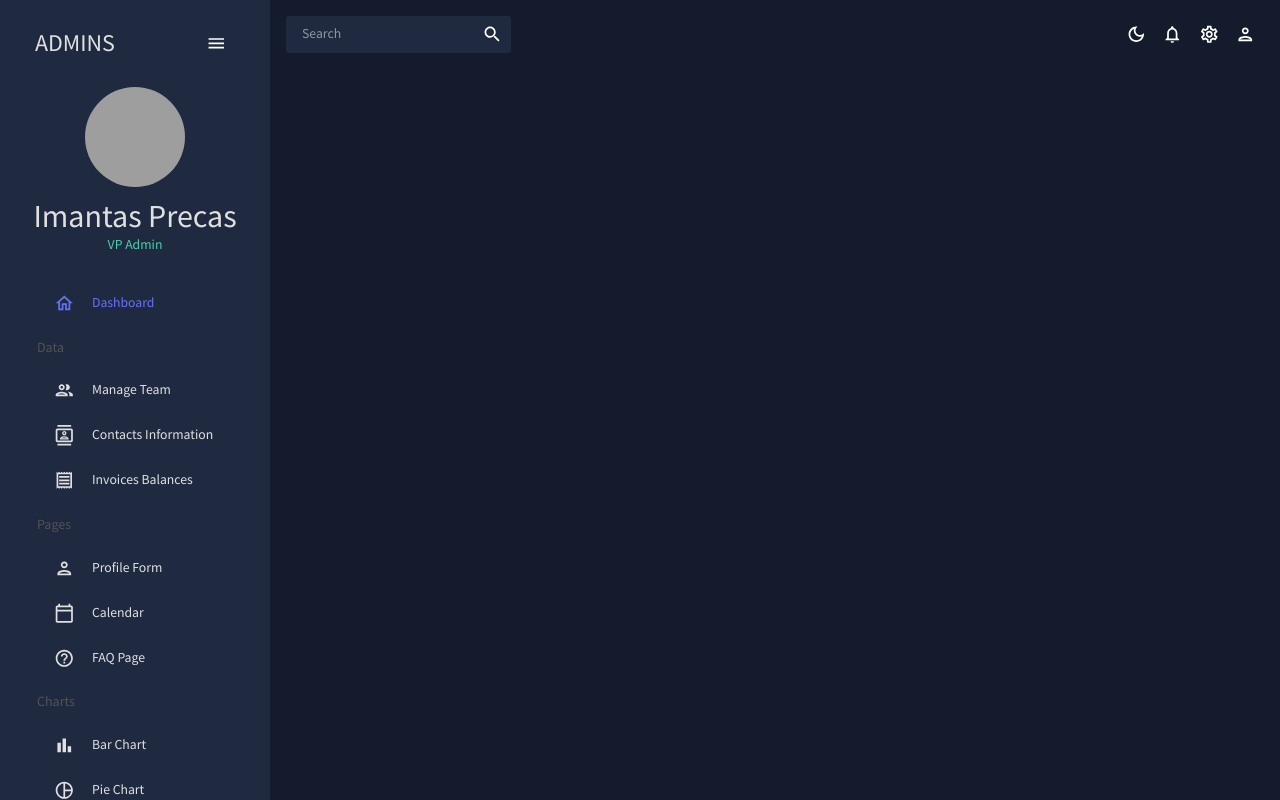
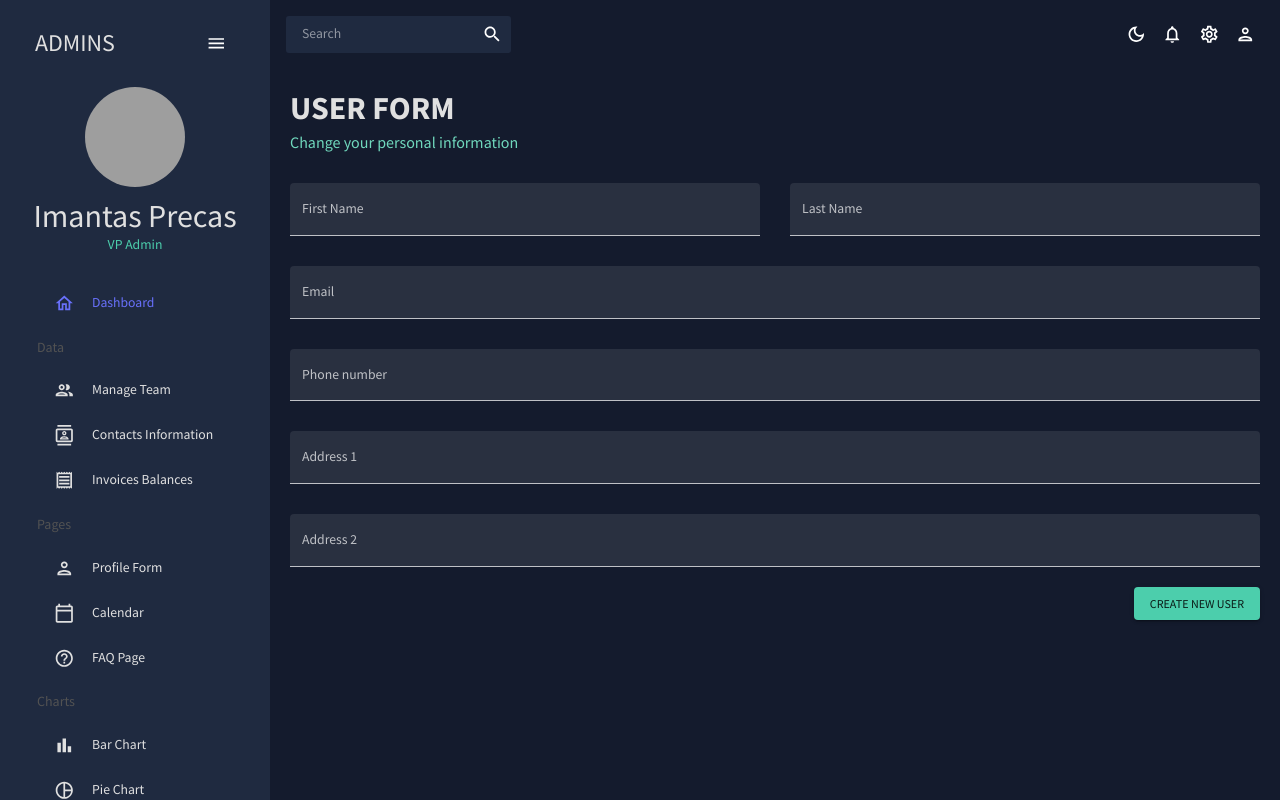
Before and after one commit to ImantasPrecas/react-admin-dashboard, a React (Create React App) app: page /form in a window 1280 px wide. Built offline with nearby package versions, Linux system fonts and the light colour scheme; grey boxes are pictures that could not be loaded.

Commit message:
forms and form validation added

```diff
--- a/package.json
+++ b/package.json
@@ -20,7 +20,7 @@
     "@testing-library/jest-dom": "^5.16.5",
     "@testing-library/react": "^13.4.0",
     "@testing-library/user-event": "^13.5.0",
-    "formic": "^0.0.10",
+    "formik": "^2.2.9",
     "react": "^18.2.0",
     "react-dom": "^18.2.0",
     "react-pro-sidebar": "^0.7.1",
--- a/src/App.js
+++ b/src/App.js
@@ -8,13 +8,13 @@
 import Team from './scenes/Team';
 import Invoices from './scenes/Invoices';
 import Contacts from './scenes/Contacts';
+import Form from './scenes/Form';
+import FAQ from './scenes/Faq';
+import Calendar from './scenes/Calendar';
 // import Bar from './scenes/Bar';
-// import Form from './scenes/Form';
 // import Line from './scenes/Line';
 // import Pie from './scenes/Pie';
-// import FAQ from './scenes/Faq';
 // import Geography from './scenes/Geography';
-// import Calendar from './scenes/calendar/Calendar';
 
 function App() {
   const [theme, colorMode] = useMode();
@@ -32,12 +32,12 @@
               <Route path='/team' element={<Team />} />
               <Route path='/contacts' element={<Contacts />} />
               <Route path='/invoices' element={<Invoices />} />
-              {/* <Route path='/form' element={<Form />} /> */}
+              <Route path='/form' element={<Form />} />
+              <Route path='/faq' element={<FAQ />} />
+              <Route path='/calendar' element={<Calendar />} />
               {/* <Route path='/bar' element={<Bar />} /> */}
               {/* <Route path='/pie' element={<Pie />} /> */}
               {/* <Route path='/line' element={<Line />} /> */}
-              {/* <Route path='/faq' element={<FAQ />} /> */}
-              {/* <Route path='/calendar' element={<Calendar />} /> */}
               {/* <Route path='/geography' element={<Geography />} /> */}
             </Routes>
           </main>
--- /dev/null
+++ b/src/scenes/Calendar/index.jsx
@@ -0,0 +1,18 @@
+import { Box, Button, TextField, useTheme, Typography } from '@mui/material';
+import useMediaQuery from '@mui/material/useMediaQuery';
+import Headers from '../../components/Headers';
+
+import { tokens } from '../../theme';
+
+function Calendar() {
+  const theme = useTheme();
+  const colors = tokens(theme.palette.mode);
+
+  return (
+    <Box m='20px'>
+      <Headers title='CALENDAR' subtitle='Personal calendar' />
+    </Box>
+  );
+}
+
+export default Calendar;
--- /dev/null
+++ b/src/scenes/Faq/index.jsx
@@ -0,0 +1,17 @@
+import { Box, Button, TextField, useTheme, Typography } from '@mui/material';
+import useMediaQuery from '@mui/material/useMediaQuery';
+import Headers from '../../components/Headers';
+import { tokens } from '../../theme';
+
+function FAQ() {
+  const theme = useTheme();
+  const colors = tokens(theme.palette.mode);
+
+  return (
+    <Box m='20px'>
+      <Headers title='FAQ' subtitle='This is your FAQ' />
+    </Box>
+  );
+}
+
+export default FAQ;
--- /dev/null
+++ b/src/scenes/Form/index.jsx
@@ -0,0 +1,148 @@
+import { Box, Button, TextField } from '@mui/material';
+import useMediaQuery from '@mui/material/useMediaQuery';
+import Headers from '../../components/Headers';
+import { Formik } from 'formik';
+import * as yup from 'yup';
+import matchers from '@testing-library/jest-dom/matchers';
+
+const phoneRegExp =
+  /^((\+[1-9]{1,4}[ -]?)|(\([0-9]{2,3}\)[ -]?)|([0-9]{2,4})[ -]?)*?[0-9]{3,4}[ -]?[0-9]{3,4}$/;
+
+const initialVaues = {
+  firstName: '',
+  lastName: '',
+  email: '',
+  contact: '',
+  address1: '',
+  address2: '',
+};
+
+const checkoutSchema = yup.object().shape({
+  firstName: yup.string().required('required'),
+  lastName: yup.string().required('required'),
+  email: yup.string().email('invalid Email').required('required'),
+  contact: yup
+    .string()
+    .matches(phoneRegExp, 'Phone number is invalid')
+    .required('required'),
+  address1: yup.string().required('required'),
+  address2: yup.string().required('required'),
+});
+
+function Form() {
+  const isNonMobile = useMediaQuery('(min-width: 600px)');
+
+  const handleFormSubmit = (values) => {
+    console.log(values);
+  };
+
+  return (
+    <Box m='20px'>
+      <Headers title='USER FORM' subtitle='Change your personal information' />
+      <Formik
+        onSubmit={handleFormSubmit}
+        initialValues={initialVaues}
+        validationSchema={checkoutSchema}
+      >
+        {({ values, errors, touched, handleBlur, handleChange, handleSubmit }) => (
+          <form onSubmit={handleSubmit}>
+            <Box
+              display='grid'
+              gap='30px'
+              gridTemplateColumns='repeat(4,minmax(0, 1fr))'
+              sx={{
+                '$ > div': { gridColumn: isNonMobile ? undefined : 'span 4' },
+              }}
+            >
+              <TextField
+                fullWidth
+                variant='filled'
+                type='text'
+                name='firstName'
+                label='First Name'
+                onBlur={handleBlur}
+                onChange={handleChange}
+                value={values.firstName}
+                error={!!touched.firstName && !!errors.firstName}
+                helperText={touched.firstName && errors.firstName}
+                sx={{ gridColumn: 'span 2' }}
+              />
+              <TextField
+                fullWidth
+                variant='filled'
+                type='text'
+                name='lastName'
+                label='Last Name'
+                onBlur={handleBlur}
+                onChange={handleChange}
+                value={values.lastName}
+                error={!!touched.lastName && !!errors.lastName}
+                helperText={touched.lastName && errors.lastName}
+                sx={{ gridColumn: 'span 2' }}
+              />
+              <TextField
+                fullWidth
+                variant='filled'
+                type='email'
+                name='email'
+                label='Email'
+                onBlur={handleBlur}
+                onChange={handleChange}
+                value={values.email}
+                error={!!touched.email && !!errors.email}
+                helperText={touched.email && errors.email}
+                sx={{ gridColumn: 'span 4' }}
+              />
+              <TextField
+                fullWidth
+                variant='filled'
+                type='contact'
+                name='contact'
+                label='Phone number'
+                onBlur={handleBlur}
+                onChange={handleChange}
+                value={values.contact}
+                error={!!touched.contact && !!errors.contact}
+                helperText={touched.contact && errors.contact}
+                sx={{ gridColumn: 'span 4' }}
+              />
+              <TextField
+                fullWidth
+                variant='filled'
+                type='address1'
+                name='address1'
+                label='Address 1'
+                onBlur={handleBlur}
+                onChange={handleChange}
+                value={values.address1}
+                error={!!touched.address1 && !!errors.address1}
+                helperText={touched.address1 && errors.address1}
+                sx={{ gridColumn: 'span 4' }}
+              />
+              <TextField
+                fullWidth
+                variant='filled'
+                type='address2'
+                name='address2'
+                label='Address 2'
+                onBlur={handleBlur}
+                onChange={handleChange}
+                value={values.address2}
+                error={!!touched.address2 && !!errors.address2}
+                helperText={touched.address2 && errors.address2}
+                sx={{ gridColumn: 'span 4' }}
+              />
+            </Box>
+            <Box display='flex' justifyContent='end' mt='20px'>
+              <Button type='submit' color='secondary' variant='contained'>
+                Create New User
+              </Button>
+            </Box>
+          </form>
+        )}
+      </Formik>
+    </Box>
+  );
+}
+
+export default Form;
```
Also changed, not shown: 1 other file (tests, documents, lock files or other folders).
